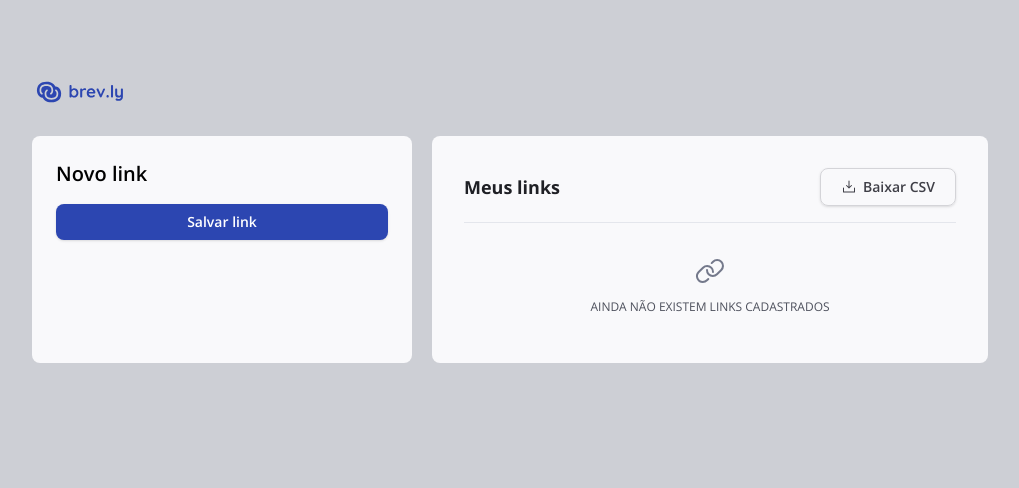
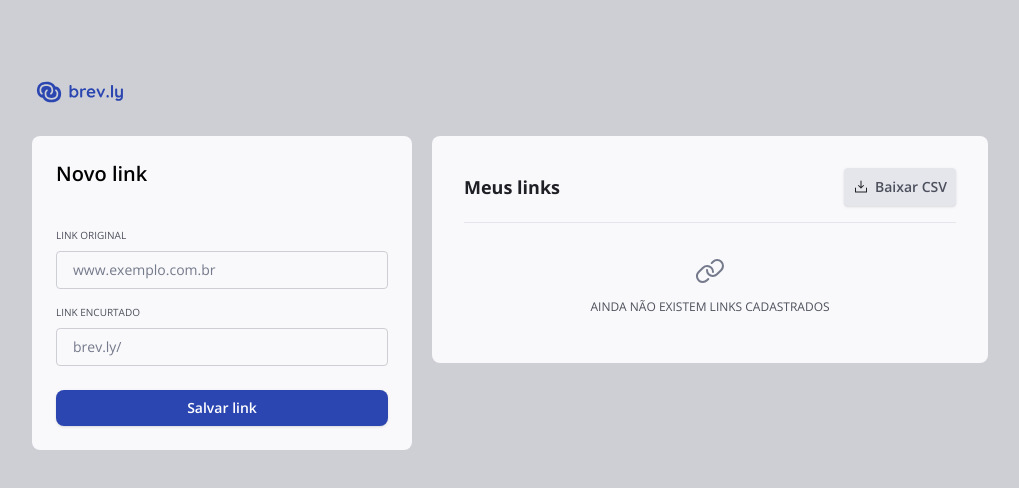
Before and after one commit to riadyounes/app-brev-ly, a React (Vite) app in the folder brev-ly-web/: page / in a window 1280 px wide. Shown: the top 488 px of the page, without its empty margins (130-1149 px from the left). Built offline with nearby package versions, Linux system fonts and the light colour scheme.

Commit message:
Add LinkForm component and integrate it into Home; enhance LinkList with link management features

```diff
--- /dev/null
+++ b/brev-ly-web/src/components/link-form.tsx
@@ -0,0 +1,17 @@
+import { Button } from './ui/button'
+import Input from './ui/input'
+
+export function LinkForm() {
+  return (
+    <div className="md:max-w-[380px] bg-gray-100 p-6 rounded-lg w-full flex flex-col gap-6">
+      <h2 className="text-xl font-semibold mb-4">Novo link</h2>
+      <form className="flex flex-col gap-6">
+        <div className="flex flex-col gap-4">
+          <Input label="Link original" placeholder="www.exemplo.com.br" />
+          <Input label="Link encurtado" placeholder="brev.ly/" />
+        </div>
+        <Button className="w-full">Salvar link</Button>
+      </form>
+    </div>
+  )
+}
--- a/brev-ly-web/src/components/link-list.tsx
+++ b/brev-ly-web/src/components/link-list.tsx
@@ -1,25 +1,94 @@
-import { DownloadSimpleIcon, Link } from '@phosphor-icons/react/dist/ssr'
+import {
+  CopyIcon,
+  DownloadSimpleIcon,
+  Link,
+  TrashIcon,
+} from '@phosphor-icons/react/dist/ssr'
 import { Button } from './ui/button'
 
 export function LinkList() {
   const isEmptyList = true
+
+  const links = [
+    {
+      original: 'https://example.com',
+      short: 'https://brev.ly/abc123',
+      accessCount: 42,
+    },
+    {
+      original: 'https://another-site.com/page',
+      short: 'https://brev.ly/xyz789',
+      accessCount: 17,
+    },
+    {
+      original: 'https://meusite.com/blog/post',
+      short: 'https://brev.ly/def456',
+      accessCount: 8,
+    },
+    {
+      original: 'https://empresa.com/contato',
+      short: 'https://brev.ly/ghi321',
+      accessCount: 25,
+    },
+    {
+      original: 'https://produto.com/oferta',
+      short: 'https://brev.ly/jkl654',
+      accessCount: 63,
+    },
+  ]
 
   return (
     <div className="md:max-w-[580px] w-full rounded-lg bg-gray-100 p-8 flex flex-col gap-4">
       <div className="flex items-center justify-between">
         <h2 className="font-bold text-lg text-gray-600">Meus links</h2>
         <Button variant="secondary" className="flex items-center">
-          <DownloadSimpleIcon className="size-4 mr-1.5" />
+          <DownloadSimpleIcon className="size-4 mr-1.5 text-gray-600" />
           Baixar CSV
         </Button>
       </div>
-      <div className="w-full border-b border-gray-200" />
+
       {isEmptyList && (
-        <div className="flex flex-col items-center justify-center gap-3 py-4">
-          <Link className="text-gray-400 size-8" />
-          <p className="text-xs text-gray-500 uppercase">
-            ainda não existem links cadastrados
-          </p>
+        <div className="flex flex-col gap-4">
+          <div className="w-full border-b border-gray-200" />
+          <div className="flex flex-col items-center justify-center gap-3 py-4">
+            <Link className="text-gray-400 size-8" />
+            <p className="text-xs text-gray-500 uppercase">
+              ainda não existem links cadastrados
+            </p>
+          </div>
+        </div>
+      )}
+      {!isEmptyList && (
+        <div className="flex flex-col gap-4">
+          {links.map((link, idx) => (
+            <>
+              <div className="w-full border-b border-gray-200" />
+              <div key={link.short + idx} className="flex items-center gap-5">
+                <div className="flex flex-col gap-1 flex-1">
+                  <a
+                    href={link.short}
+                    className="text-blue-500 text-sm"
+                    target="_blank"
+                    rel="noopener noreferrer"
+                  >
+                    {link.short}
+                  </a>
+                  <span className="text-gray-500 text-xs">{link.original}</span>
+                </div>
+                <span className="text-xs text-gray-500">
+                  {link.accessCount} acessos
+                </span>
+                <div className="flex items-center gap-1">
+                  <Button variant="icon">
+                    <CopyIcon />
+                  </Button>
+                  <Button variant="icon">
+                    <TrashIcon />
+                  </Button>
+                </div>
+              </div>
+            </>
+          ))}
         </div>
       )}
     </div>
--- a/brev-ly-web/src/components/ui/button.tsx
+++ b/brev-ly-web/src/components/ui/button.tsx
@@ -4,14 +4,15 @@ import { type ButtonHTMLAttributes } from 'react'
 const button = tv({
   base: [
     'rounded-lg px-5 py-2 text-sm font-semibold outline-none shadow-sm',
-    'focus-visible:ring-2 focus-visible:ring-offset-2 focus-visible:ring-violet-500',
+    'focus-visible:ring-1 transition-colors',
   ],
   variants: {
     variant: {
       primary:
         'bg-blue-500 text-white hover:bg-blue-700 disabled:bg-blue-500/50',
       secondary:
-        'border border-zinc-300 text-zinc-700 hover:bg-zinc-50 dark:border-zinc-700 dark:text-zinc-400 dark:hover:bg-zinc-800',
+        'bg-gray-200 text-gray-500 border border-gray-200 hover:border-blue-500 disabled:bg-gray-200/50 rounded-sm px-2',
+      icon: 'bg-gray-200 text-gray-600 border border-gray-200 hover:border-blue-500 p-2 rounded-sm',
     },
   },
   defaultVariants: {
--- /dev/null
+++ b/brev-ly-web/src/components/ui/input.tsx
@@ -0,0 +1,47 @@
+import { WarningIcon } from '@phosphor-icons/react/dist/ssr'
+import { type InputHTMLAttributes, forwardRef } from 'react'
+import { twMerge } from 'tailwind-merge'
+
+export interface InputProps extends InputHTMLAttributes<HTMLInputElement> {
+  label?: string
+  error?: boolean
+  errorMessage?: string
+}
+
+const Input = forwardRef<HTMLInputElement, InputProps>(
+  ({ label, error = false, errorMessage, className = '', ...props }, ref) => (
+    <div className="flex flex-col gap-2 group">
+      {label && (
+        <label
+          className={
+            `text-xss text-gray-500 uppercase group-focus-within:text-blue-500` +
+            (error ? ' text-danger-500 group-focus-within:text-danger-500' : '')
+          }
+        >
+          {label}
+        </label>
+      )}
+      <input
+        ref={ref}
+        className={twMerge(
+          'border rounded px-4 py-2 focus:outline-none focus:ring-2  placeholder:text-gray-400 text-sm text-gray-600 transition-colors placeholder:text-sm',
+          error
+            ? 'border-danger-500 focus:ring-danger-500'
+            : 'border-gray-300 focus:ring-blue-500',
+          className
+        )}
+        {...props}
+      />
+      {error && errorMessage && (
+        <div className="flex items-center gap-2">
+          <WarningIcon className="text-danger-500 size-4" />
+          <span className="text-gray-500 text-xs">{errorMessage}</span>
+        </div>
+      )}
+    </div>
+  )
+)
+
+Input.displayName = 'Input'
+
+export default Input
--- a/brev-ly-web/src/index.css
+++ b/brev-ly-web/src/index.css
@@ -14,4 +14,6 @@
 
   --color-blue-500: #2c46b1;
   --color-blue-700: #2c4091;
+
+  --text-xss: 0.625rem; /* 10px */
 }
--- a/brev-ly-web/src/pages/home.tsx
+++ b/brev-ly-web/src/pages/home.tsx
@@ -1,17 +1,14 @@
+import Logo from '../assets/Logo.svg'
+import { LinkForm } from '../components/link-form'
 import { LinkList } from '../components/link-list'
-import Logo from '../assets/Logo.svg'
-import { Button } from '../components/ui/button'
 
 export function Home() {
   return (
     <div className="min-h-screen bg-gray-300">
       <div className="max-w-[980px] mx-auto flex flex-col pt-8 px-3 md:pt-20 justify-center items-center md:items-start">
         <img src={Logo} alt="" className="h-6 w-[96px] mb-6 md:mb-8" />
-        <div className="flex flex-col md:flex-row gap-3 md:gap-5 w-full">
-          <div className="md:max-w-[380px] bg-gray-100 p-6 rounded-lg w-full">
-            <h2 className="text-xl font-semibold mb-4">Novo link</h2>
-            <Button className="w-full">Salvar link</Button>
-          </div>
+        <div className="flex flex-col items-start md:flex-row gap-3 md:gap-5 w-full">
+          <LinkForm />
           <LinkList />
         </div>
       </div>
```
